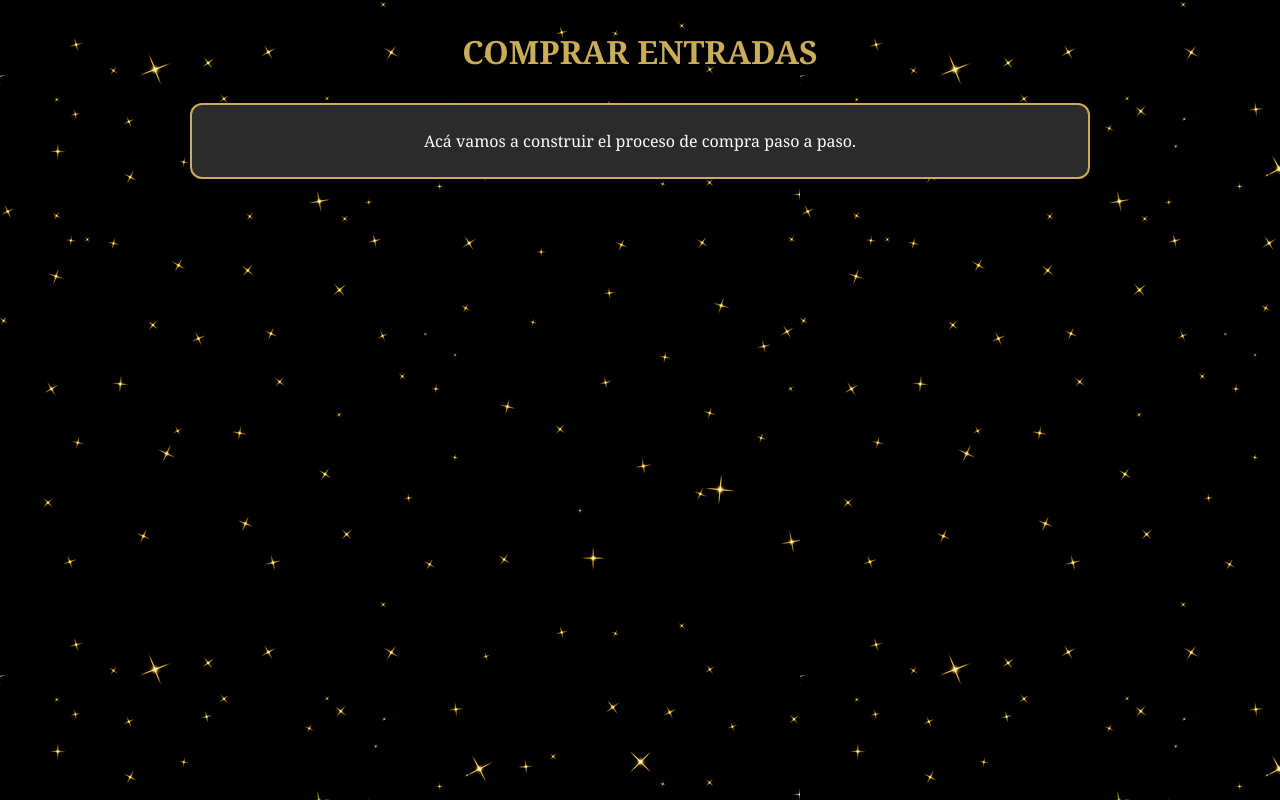
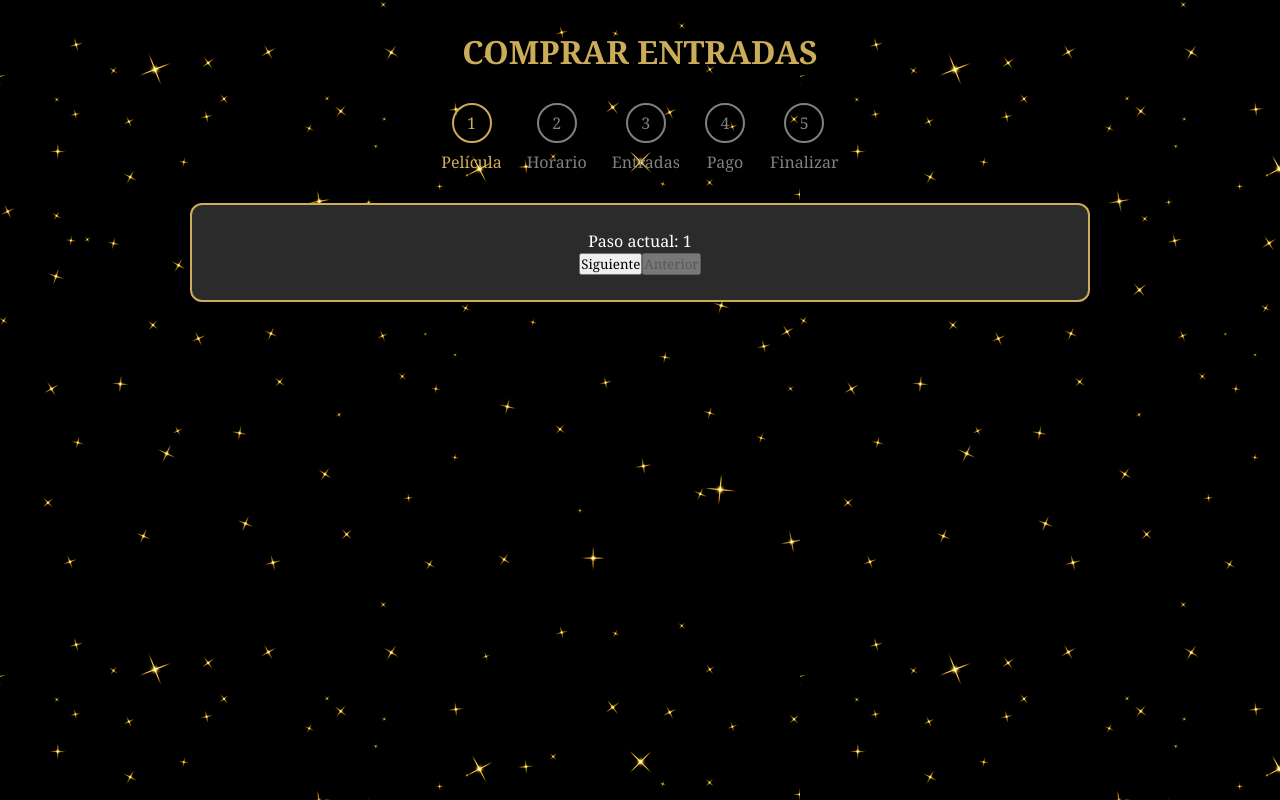
Before and after one commit to RiveroMariaFlorencia/cine, a React (Vite) app in the folder cine/: page /comprar-ticket in a window 1280 px wide. Built offline with nearby package versions, Linux system fonts and the light colour scheme.

Commit message:
Implementacion de stepper con estado en ComprarTicket

```diff
--- a/cine/src/pages/ComprarTicket.css
+++ b/cine/src/pages/ComprarTicket.css
@@ -29,3 +29,57 @@
 
     text-align: center;
 }
+
+.stepper {
+    width: 850px;
+    max-width: 90%;
+
+    margin: 0 auto 30px;
+
+    display: flex;
+    justify-content: center;
+
+    gap: 25px;
+}
+
+.paso {
+    display: flex;
+    flex-direction: column;
+    align-items: center;
+
+    gap: 8px;
+
+    color: gray;
+}
+
+.circulo {
+    width: 40px;
+    height: 40px;
+
+    border: 2px solid gray;
+    border-radius: 50%;
+
+    display: flex;
+    justify-content: center;
+    align-items: center;
+}
+
+.paso.activo {
+    color: #CBAC59;
+}
+
+.paso.activo .circulo {
+    border-color: #CBAC59;
+    color: #CBAC59;
+}
+
+.paso.completado {
+    color: #CBAC59;
+}
+
+.paso.completado .circulo {
+    background-color: #CBAC59;
+    border-color: #CBAC59;
+
+    color: black;
+}
--- a/cine/src/pages/ComprarTicket.jsx
+++ b/cine/src/pages/ComprarTicket.jsx
@@ -1,19 +1,84 @@
+import { useState } from "react";
 import "./ComprarTicket.css";
 
 // Componente principal de la página de compra.
 // En React, un componente es una función que devuelve JSX.
 function ComprarTicket() {
 
+    // Estado que guarda en qué paso del proceso estamos.
+    // El valor inicial es 1.
+    const [pasoActual, setPasoActual] = useState(1);
+
+    // Lista con los pasos del proceso de compra.
+    // La usamos para generar el stepper sin repetir código.
+    const pasos = [
+        "Película",
+        "Horario",
+        "Entradas",
+        "Pago",
+        "Finalizar"
+    ];
+
     return (
         <main className="pagina-compra">
 
             <h1>COMPRAR ENTRADAS</h1>
 
+            {/* STEPPER */}
+<div className="stepper">
+
+    {pasos.map((nombrePaso, indice) => {
+
+        // Los arrays empiezan en posición 0,
+        // pero nuestro stepper empieza en paso 1.
+        const numeroPaso = indice + 1;
+
+        return (
+            <div
+                className={`paso ${
+                    numeroPaso === pasoActual
+                        ? "activo"
+                        : numeroPaso < pasoActual
+                        ? "completado"
+                        : ""
+                }`}
+                key={numeroPaso}
+            >
+
+                <div className="circulo">
+                    {numeroPaso < pasoActual
+                        ? "✓"
+                        : numeroPaso}
+                </div>
+
+                <span>{nombrePaso}</span>
+
+            </div>
+        );
+    })}
+
+</div>
+
             <section className="contenedor-compra">
 
                 <p>
-                    Acá vamos a construir el proceso de compra
-                    paso a paso.
+                    <p>
+    Paso actual: {pasoActual}
+</p>
+
+<button
+    onClick={() => setPasoActual(pasoActual + 1)}
+    disabled={pasoActual === 5}
+>
+    Siguiente
+</button>
+
+<button
+    onClick={() => setPasoActual(pasoActual - 1)}
+    disabled={pasoActual === 1}
+>
+    Anterior
+</button>
                 </p>
 
             </section>
```
